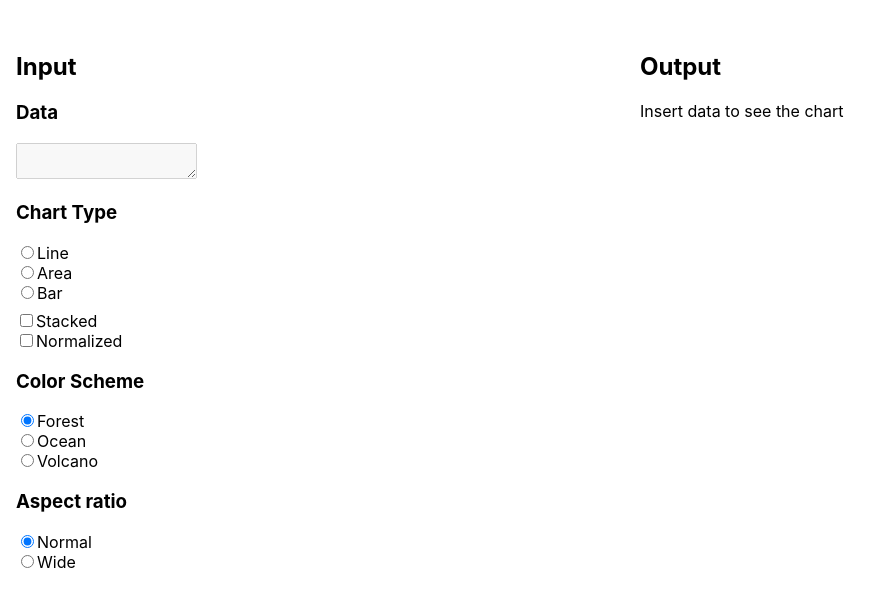
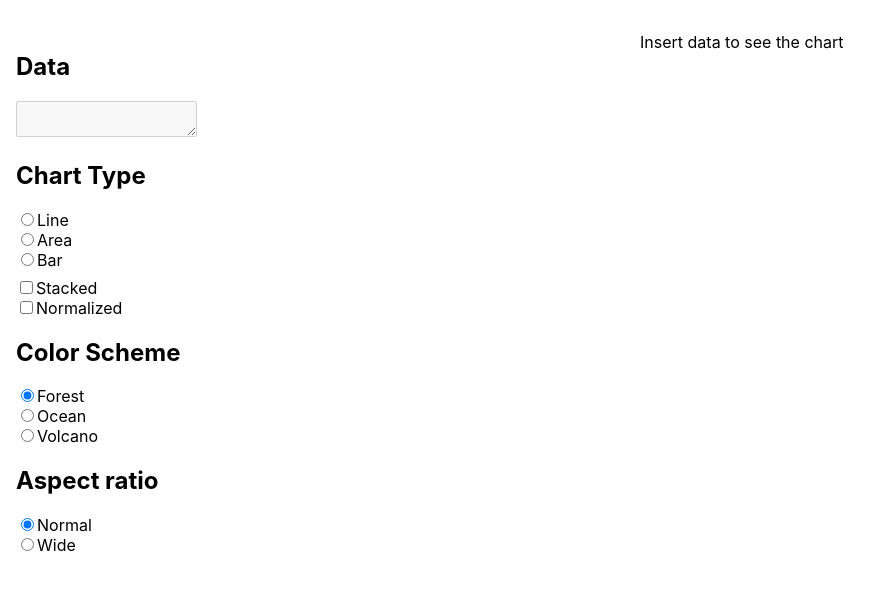
Before and after one commit to Destiner/charter, a Vue app: page / in a window 1280 px wide. Shown: the top 606 px of the page, without its empty margins (0-890 px from the left). Built offline with nearby package versions, Linux system fonts and the light colour scheme.

Commit message:
Remove 'Input'/'Output' headers

```diff
--- a/src/pages/Main.vue
+++ b/src/pages/Main.vue
@@ -1,9 +1,8 @@
 <template>
 	<div class="page">
 		<div class="input">
-			<h2>Input</h2>
 			<div>
-				<h3>Data</h3>
+				<h2>Data</h2>
 				<textarea
 					v-model="dataText"
 					type="text"
@@ -14,7 +13,7 @@
 				</div>
 			</div>
 			<div>
-				<h3>Chart Type</h3>
+				<h2>Chart Type</h2>
 				<div class="chart-types">
 					<div>
 						<input
@@ -67,7 +66,7 @@
 				</div>
 			</div>
 			<div>
-				<h3>Color Scheme</h3>
+				<h2>Color Scheme</h2>
 				<div>
 					<div>
 						<input
@@ -99,7 +98,7 @@
 				</div>
 			</div>
 			<div>
-				<h3>Aspect ratio</h3>
+				<h2>Aspect ratio</h2>
 				<div>
 					<div>
 						<input
@@ -123,7 +122,6 @@
 			</div>
 		</div>
 		<div class="output">
-			<h2>Output</h2>
 			<Chart
 				v-if="data"
 				:type="type"
```
